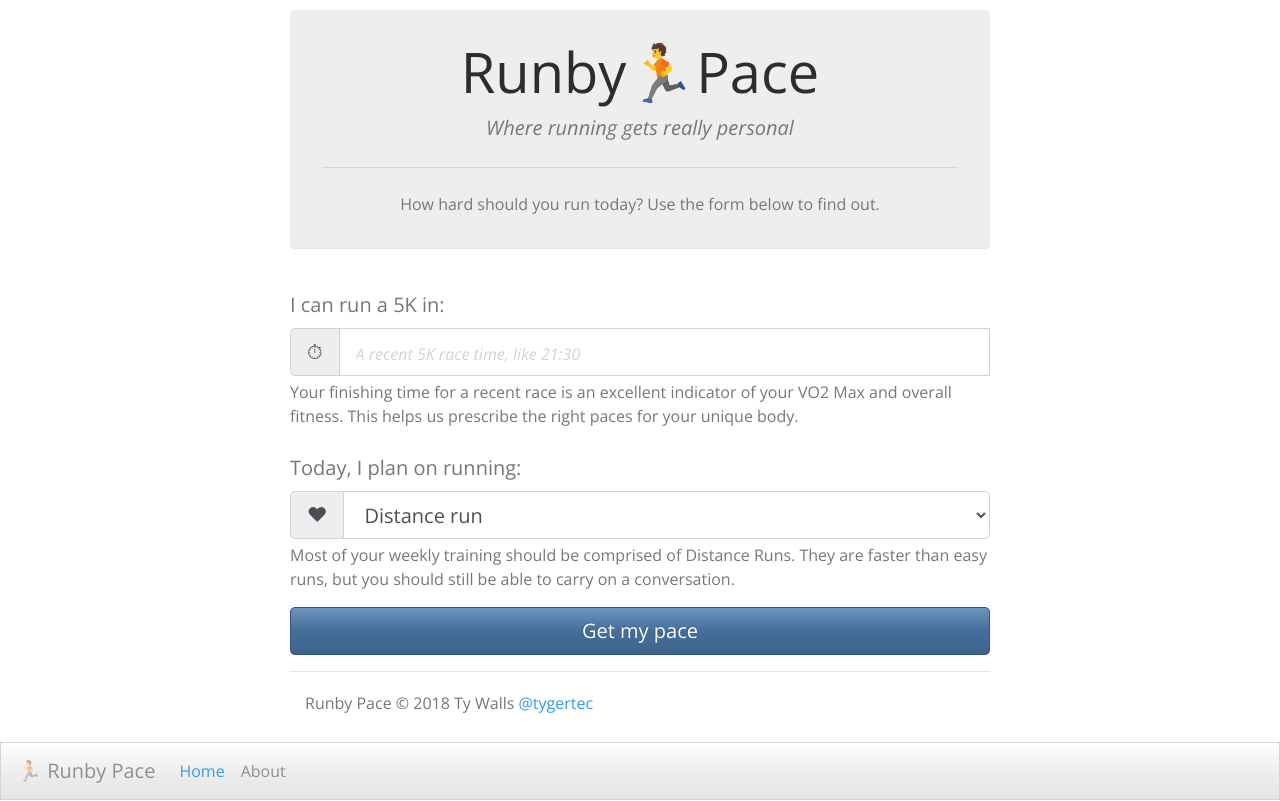
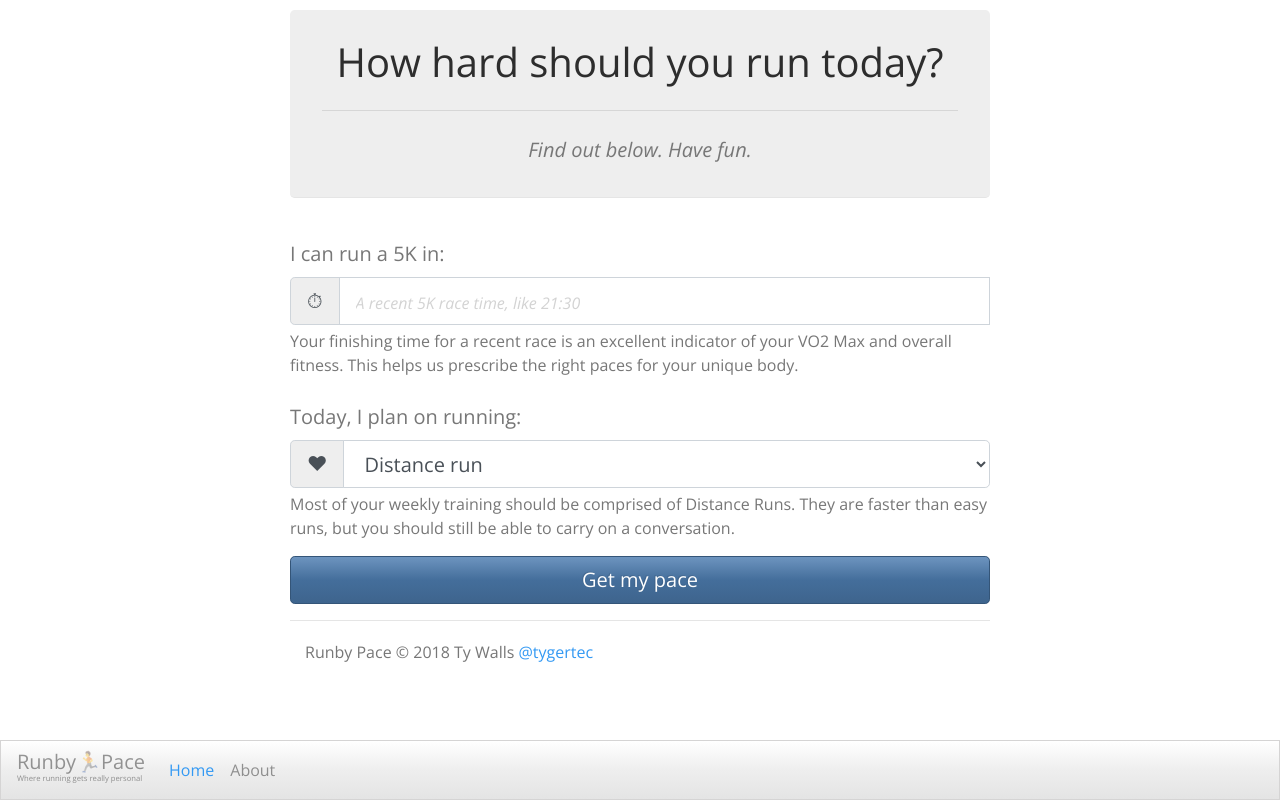
Before and after one commit to tygerbytes/runby-pace-vue, a Vue app: page / in a window 1280 px wide. Built offline with nearby package versions, Linux system fonts and the light colour scheme.

Commit message:
Improve landing page with more subtle branding. Add _redirects for Netlify.

```diff
--- a/public/index.html
+++ b/public/index.html
@@ -5,7 +5,7 @@
     <meta http-equiv="X-UA-Compatible" content="IE=edge">
     <meta name="viewport" content="width=device-width,initial-scale=1.0">
     <link rel="icon" href="<%= BASE_URL %>favicon.ico">
-    <title>Runby&#x1F3C3;Pace : Running made personal</title>
+    <title>Runby&#x1F3C3;Pace : Where running gets really personal</title>
   </head>
   <body>
     <noscript>
--- a/src/App.vue
+++ b/src/App.vue
@@ -3,7 +3,7 @@
 
     <b-navbar fixed="bottom" toggleable="md" type="light" variant="light">
       <b-navbar-toggle target="nav_collapse"></b-navbar-toggle>
-      <b-navbar-brand to="/">&#x1F3C3; Runby Pace</b-navbar-brand>
+      <b-navbar-brand to="/">Runby&#x1F3C3;Pace <small>Where running gets really personal</small></b-navbar-brand>
       <b-collapse is-nav id="nav_collapse">
         <b-navbar-nav>
           <b-nav-item to="/">Home</b-nav-item>
@@ -51,6 +51,14 @@ export default {
     padding-bottom: 1rem;
   }
 
+  .navbar-brand {
+    line-height: 1rem;
+  }
+  .navbar-brand small {
+    display: block;
+    font-size: 0.48rem;
+  }
+
   @media (min-width: 768px) {
     .container {
       max-width: 730px;
--- a/src/components/RunbyPace.vue
+++ b/src/components/RunbyPace.vue
@@ -1,11 +1,9 @@
 <template>
   <div class="runby">
-
   <div class="jumbotron">
-    <h1 class="display-4">Runby&#x1F3C3;Pace</h1>
-    <p class="lead"><em>Where running gets really personal</em></p>
+    <h1 class="display-5">How hard should you run today?</h1>
     <hr class="my-4"/>
-    <p>How hard should you run today? Use the form below to find out.</p>
+    <p class="lead"><em>Find out below. Have fun.</em></p>
   </div>
 
   <div class="row marketing">
```
Also changed, not shown: 1 other file (tests, documents, lock files or other folders).
